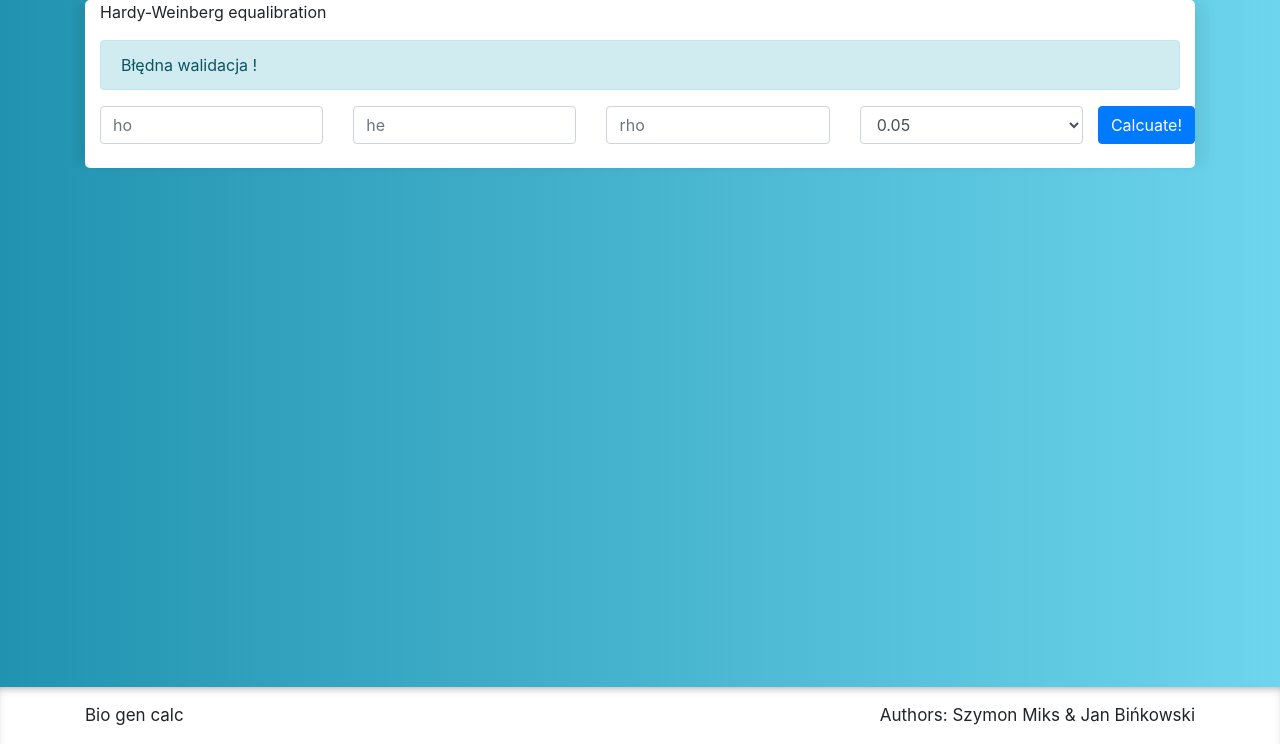
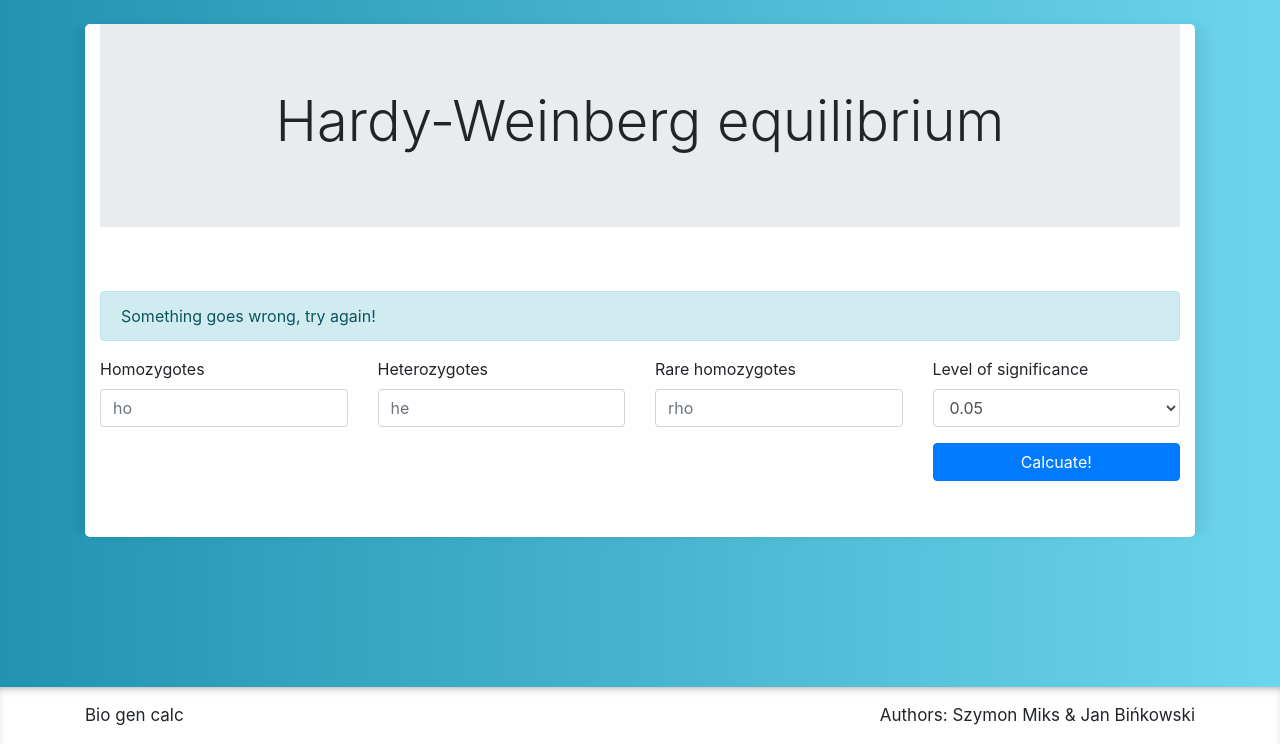
Before and after one commit to szymon6927/bio-gen-calc, a Flask app: page /hwcalculate in a window 1280 px wide. Shown: the part 56-800 px from the top of the page. Run offline with Flask 2, Linux system fonts and the light colour scheme; parts of the project's set-up code (start-up, migrations or seed data) failed here and were passed over; some libraries are stand-ins or nearby versions.

Commit message:
changes in views, rename comuncation and etc

```diff
--- a/app/hardy_weinber/views.py
+++ b/app/hardy_weinber/views.py
@@ -21,15 +21,15 @@ def hw_calculate():
     if (form.ho.data == 0 and form.he.data == 0) or (form.he.data == 0 and form.rho.data == 0):
         flash('Błędna walidacja, conajmniej dwie liczebności równe 0')
         return render_template('hardy_weinber/index.html', form=form,
-                               title="Hardy-Weinberg equalibration")
+                               title="Hardy-Weinberg equilibrium")
 
     if form.validate_on_submit():
-        flash('Walidacja ok')
+        flash('Validation correct!')
         hw = HardyWeinberCalculation(form.ho.data, form.he.data, form.rho.data, form.critical_select.data)
         result = hw.get_calculations()
         return render_template('hardy_weinber/index.html', form=form, result=result,
-                               title="Hardy-Weinberg equalibration")
+                               title="Hardy-Weinberg equilibrium")
     else:
-        flash('Błędna walidacja !')
+        flash('Something goes wrong, try again!')
         return render_template('hardy_weinber/index.html', form=form,
-                               title="Hardy-Weinberg equalibration")
+                               title="Hardy-Weinberg equilibrium")
--- a/app/templates/chi_square/index.html
+++ b/app/templates/chi_square/index.html
@@ -98,4 +98,6 @@
 {% block scripts %}
 <script src="{{ url_for('static', filename='js/ChiSquareArray.js') }}"></script>
 <script src="{{ url_for('static', filename='js/ChiSquareOfGoodness.js') }}"></script>
+<script src="{{ url_for('static', filename='js/ChiEvents.js') }}"></script>
+<script src="{{ url_for('static', filename='js/ChiGoodnessEvents.js') }}"></script>
 {% endblock %}
--- a/app/templates/hardy_weinber/index.html
+++ b/app/templates/hardy_weinber/index.html
@@ -4,12 +4,21 @@
 {% block title %}Hardy Weinber{% endblock %}
 {% block body %}
 <div class="wrapper">
-  <p>{{ title }}</p>
+  <div class="jumbotron jumbotron-fluid">
+    <div class="container">
+      <h1 class="display-4 text-center">{{ title }}</h1>
+    </div>
+  </div>
 
+  <section class="hardy-weinberg">
     {% for field in form %}
       {% for message in field.errors %}
+        <div class="row">
+          <div class="col-md-12 co-sm-12 col-xs-12">
             <div class="alert alert-danger" role="alert">
               {{ message }}
+            </div>
+          </div>
         </div>
       {% endfor %}
     {% endfor %}
@@ -18,68 +27,123 @@
     {% with messages = get_flashed_messages() %}
       {% if messages %}
         {% for message in messages %}
+          <div class="row">
+            <div class="col-md-12 col-sm-12 col-xs-12">
               <div class="alert alert-info" role="alert">
                 {{ message }}
+              </div>
+            </div>
           </div>
         {% endfor %}
       {% endif %}
     {% endwith %}
 
+    <div class="row">
+      <div class="col-md-12 col-sm-12 co-xs-12">
         <form class="hardy-weinber-form" action="/hwcalculate" method="post">
           {{ form.hidden_tag() }}
           <div class="row">
-      <div class="col">
+            <div class="col col-md-3 col-sm-6 col-xs-12">
+              <div class="form-group">
+                <label for="ho">Homozygotes</label>
                 {{ form.ho (class_="form-control", placeholder="ho") }}
               </div>
-      <div class="col">
+            </div>
+            <div class="col col-md-3 col-sm-6 col-xs-12">
+              <div class="form-group">
+                <label for="he">Heterozygotes</label>
                 {{ form.he (class_="form-control", placeholder="he") }}
               </div>
-      <div class="col">
+            </div>
+            <div class="col col-md-3 col-sm-6 col-xs-12">
+              <div class="form-group">
+                <label for="rho">Rare homozygotes</label>
                 {{ form.rho (class_="form-control", placeholder="rho") }}
               </div>
-      <div class="col">
+            </div>
+            <div class="col col-md-3 col-sm-6 col-xs-12">
+              <div class="form-group">
+                <label for="critical_select">Level of significance</label>
                 {{ form.critical_select (class_="form-control", placeholder="select") }}
               </div>
-      {{ form.submit(class_="btn btn-primary") }}
+            </div>
+            <div class="col col-md-3 offset-md-9 col-sm-12 col-xs-12">
+              {{ form.submit(class_="btn btn-primary btn-block ") }}
+            </div>
           </div>
         </form>
+      </div>
+    </div>
 
     {% if result %}
-  <div class="alert alert-success mt-3" role="alert">
-    <p>Wartosci obserwowane: </p>
-    <p>
-      <span class="mr-2">ho: {{ result.given_ho }}</span>
-      <span class="mr-2">he: {{ result.given_he }}</span>
-      <span>rho: {{ result.given_rho }}</span>
-    </p>
-    <p>Wartosci oczekiwane: </p>
-    <p>
-      <span class="mr-2">ho: {{ result.expected_ho }}</span>
-      <span class="mr-2">he: {{ result.expected_he }}</span>
-      <span>rho: {{ result.expected_rho }}</span>
-    </p>
-    <p>
-      <span class="mr-2">p: {{ result.p }}</span>
-      <span class="mr-2">q: {{ result.q }}</span>
-      <span class="mr-2">n: {{ result.n }}</span>
-    </p>
+      <div class="row">
+        <div class="col-md-12 col-sm-12 col-xs-12 mt-3">
+          <div class="card text-center">
+            <div class="card-header">Results:</div>
+            <div class="card-body">
+              <div class="card-text text-left">
+                <div class="row result-score">
+                  <span class="col-sm-6 col-xs-12 result-name">expected number of homozygotes</span>
+                  <input class="col-sm-6 col-xs-12 result-value" type="text" value="{{ result.expected_ho }}">
+                </div>
+
+                <div class="row result-score">
+                  <span class="col-sm-6 col-xs-12 result-name">expected number of heterozygotes</span>
+                  <input class="col-sm-6 col-xs-12 result-value" type="text" value="{{ result.expected_he }}">
+                </div>
+
+                <div class="row result-score">
+                  <span class="col-sm-6 col-xs-12 result-name">expected number of rare homozygotes</span>
+                  <input class="col-sm-6 col-xs-12 result-value" type="text" value="{{ result.expected_rho }}">
+                </div>
+
+                <div class="row result-score">
+                  <span class="col-sm-6 col-xs-12 result-name">p</span>
+                  <input class="col-sm-6 col-xs-12 result-value" type="text" value="{{ result.p }}">
+                </div>
+
+                <div class="row result-score">
+                  <span class="col-sm-6 col-xs-12 result-name">q</span>
+                  <input class="col-sm-6 col-xs-12 result-value" type="text" value="{{ result.q }}">
+                </div>
+
+                <div class="row result-score">
+                  <span class="col-sm-6 col-xs-12 result-name">n</span>
+                  <input class="col-sm-6 col-xs-12 result-value" type="text" value="{{ result.n }}">
+                </div>
+
                 {% if result.yats %}
-      <p>Zastosowno porawkę Yats'a</p>
-      <p>Suma chi z poprawką Yats'a: <span>{{ result.yats_sum_chi }}</span></p>
+                  <div class="row result-score">
+                    <div class="col-md-12 col-sm-12 col-xs-12">
+                      <p class="text-center font-weight-bold">Chi square with Yates's correction for continuity</p>
+                    </div>
+                    <span class="col-sm-6 col-xs-12 result-name">Yates's chi square:</span>
+                    <input class="col-sm-6 col-xs-12 result-value" type="text" value="{{ result.yats_sum_chi }}">
+                  </div>
                 {% endif %}
-    <p>
-      <span>Suma chi: {{ result.sum_chi }}</span>
-    </p>
-    <p>
-      {{ result.chi_message }}
-    </p>
+
+                <div class="row result-score">
+                  <span class="col-sm-6 col-xs-12 result-name">Chi square</span>
+                  <input class="col-sm-6 col-xs-12 result-value" type="text" value="{{ result.sum_chi }}">
+                </div>
+
+                <div class="row result-score">
+                  <span class="col-sm-6 col-xs-12 result-name">Status</span>
+                  <input class="col-sm-6 col-xs-12 result-value" type="text" value="{{ result.chi_message }}">
+                </div>
+
                 {% if result.fis %}
-    <p>
-      <span>Wartości fis: {{ result.fis }}</span>
-    </p>
+                  <div class="row result-score">
+                    <span class="col-sm-6 col-xs-12 result-name">Fis</span>
+                    <input class="col-sm-6 col-xs-12 result-value" type="text" value="{{ result.fis }}">
+                  </div>
                 {% endif %}
               </div>
             </div>
+          </div>
+        </div>
+      </div>
     {% endif %}
-
+  </section>
+</div>
 {% endblock %}
--- a/app/templates/navbar.html
+++ b/app/templates/navbar.html
@@ -1,4 +1,4 @@
-<nav class="navbar navbar-expand-md navbar-dark bg-primary">
+<nav class="navbar navbar-expand-md navbar-dark bg-primary mb-4">
   <a class="navbar-brand" href="#">Bio gen calc</a>
   <button class="navbar-toggler" type="button" data-toggle="collapse" data-target="#navbarsExampleDefault"
           aria-controls="navbarsExampleDefault" aria-expanded="false" aria-label="Toggle navigation">
```
Also changed, not shown: app/hardy_weinber/utils.py (+4 -4 lines). Lines whose indentation alone changed are shown as unchanged.
